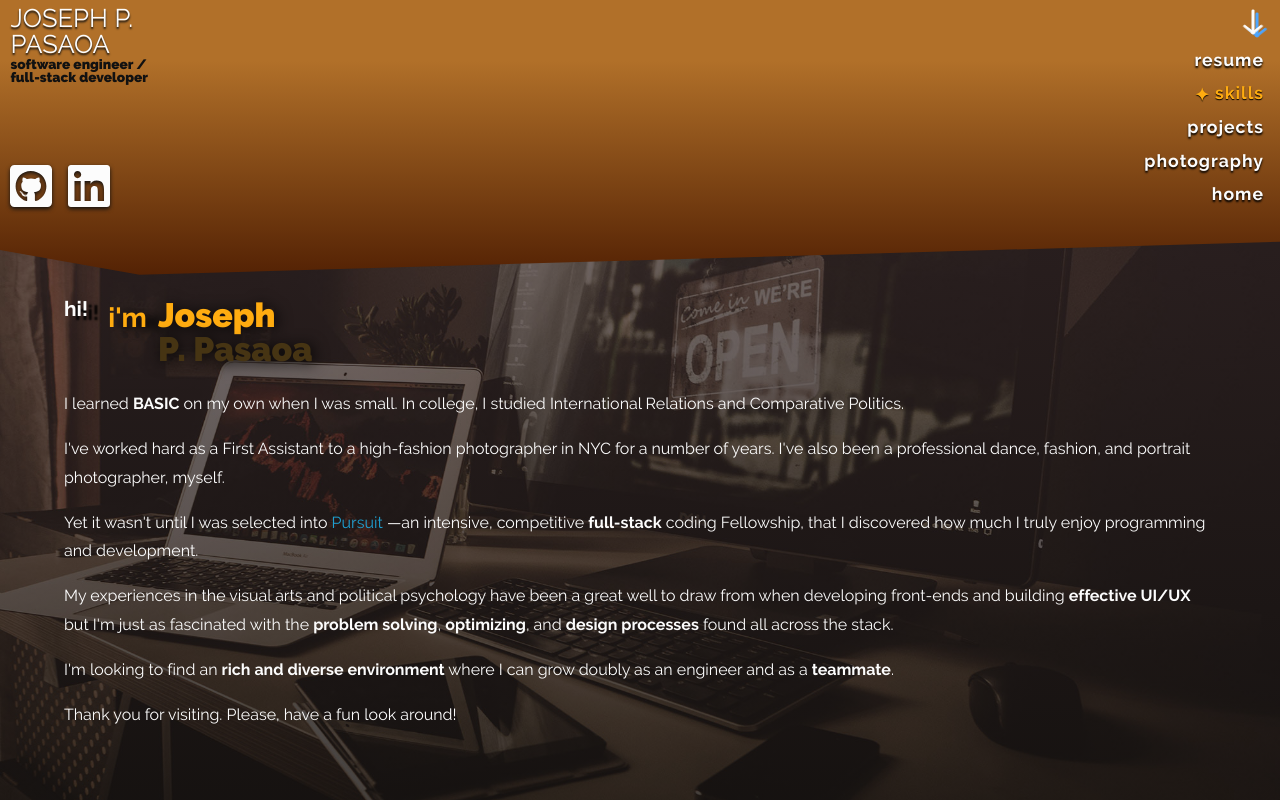
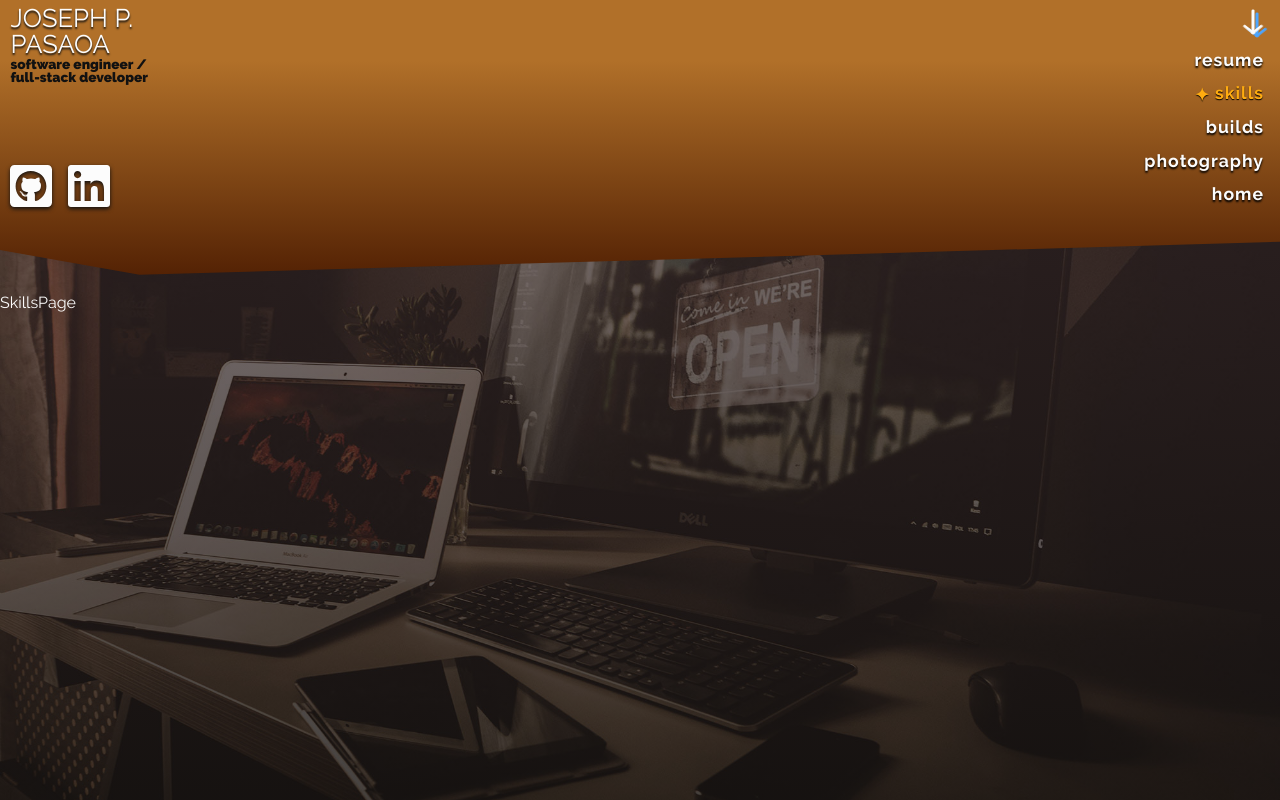
Before and after one commit to joseph-p-pasaoa/my-portfolio-site-v1-redraw--react-ts, a React (Create React App) app: page /skills in a window 1280 px wide. Both pictures are taken after a click on the button 1253 px from the left and 19 px from the top of the page. Built offline with nearby package versions, Linux system fonts and the light colour scheme.

Commit message:
change projects to builds, init SkillsPage

```diff
--- a/src/Main.tsx
+++ b/src/Main.tsx
@@ -9,7 +9,8 @@ import LayoutBase from './components/LayoutBase';
 import TopBar from './components/TopBar';
 import Stage from './components/Stage';
 import HomePage from './pages/HomePage';
-import ProjectsPage from './pages/ProjectsPage';
+import BuildsPage from './pages/BuildsPage';
+import SkillsPage from './pages/SkillsPage';
 
 // activate and populate FontAwesome sitewide icon library
 library.add(faEdit, faFileAlt, faGithubSquare, faLinkedin);
@@ -28,9 +29,9 @@ export default function Main() {
                {/* PAGE ROUTING */}
                <Stage>
                   <Switch>
-                     <Route path={`/projects`} component={ProjectsPage} />
+                     <Route path={`/builds`} component={BuildsPage} />
                      {/* <Route path={`/contactme`} component={ContactMePage} /> */}
-                     {/* <Route path={`/skills`} component={SkillsPage} /> */}
+                     <Route path={`/skills`} component={SkillsPage} />
                      {/* <Route path={`/blog`} component={BlogPage} /> */}
                      {/* <Route path={`/photography`} component={PhotographyPage} /> */}
                      {/* <Route path={`/siteinfo`} component={SiteInfoPage} /> */}
--- a/src/components/Bars/NavListItems.tsx
+++ b/src/components/Bars/NavListItems.tsx
@@ -20,8 +20,8 @@ const NavListItems = () => {
             </NavLink>
          </li>
          <li className="nav-item">
-            <NavLink to={`/projects`} className="nav-link" onClick={toggleNavCollapse}>
-               <div>Projects</div>
+            <NavLink to={`/builds`} className="nav-link" onClick={toggleNavCollapse}>
+               <div>Builds</div>
             </NavLink>
          </li>
          {/* <li className="nav-item">
--- /dev/null
+++ b/src/pages/SkillsPage.tsx
@@ -0,0 +1,11 @@
+import React from 'react'
+
+
+const SkillsPage = () => {
+  return (
+    <>SkillsPage</>
+  );
+}
+
+
+export default SkillsPage;
```
Also changed, not shown: src/pages/BuildsPage.tsx (renamed from src/pages/ProjectsPage.tsx).
